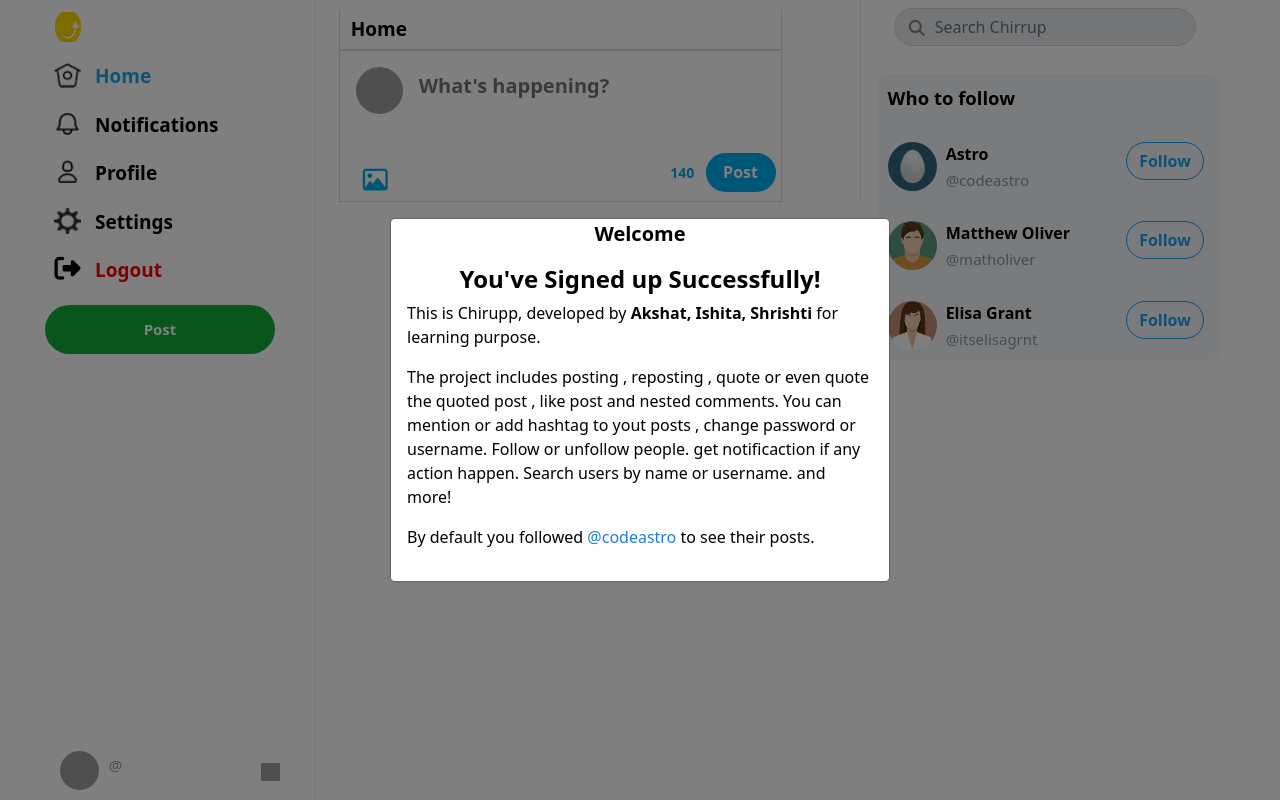
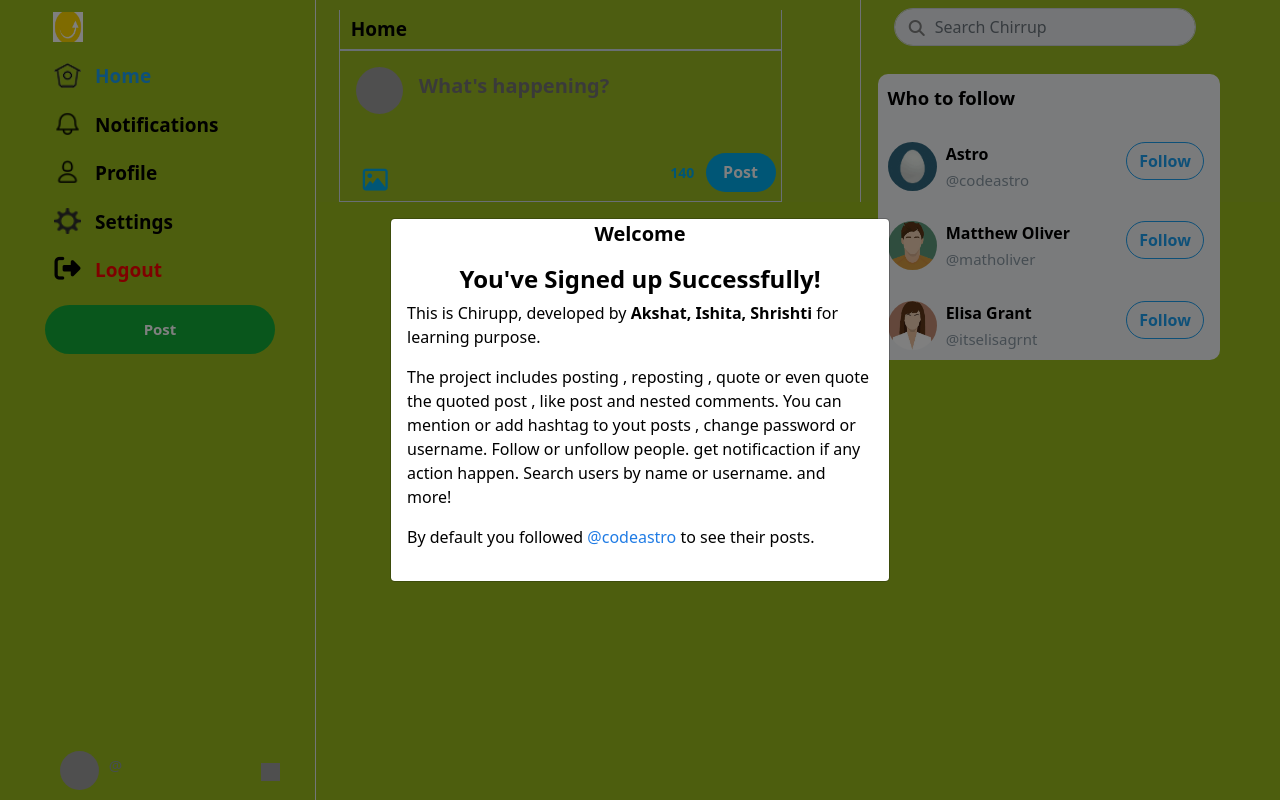
Before and after one commit to CRYPTOcoderAS/Chirrup, a PHP site: page /chirrup/home.php in a window 1280 px wide. Run offline with PHP 8.4, Linux system fonts and the light colour scheme; the visitor is signed in with stand-in values (Sample User, id 1); data comes from the database, SQL or seed files in the repository; data that the repository does not hold is empty; some libraries are stand-ins or nearby versions; some web fonts are replaced; grey boxes are pictures that could not be loaded.

Commit message:
:zap: Color Update

```diff
--- a/assets/css/hii.css
+++ b/assets/css/hii.css
@@ -20,7 +20,7 @@
   body {
 	font-family: system-ui, -apple-system, BlinkMacSystemFont, "Segoe UI", Roboto,
 	  Ubuntu, "Helvetica Neue", sans-serif;
-	background-color: #ffffff;
+	background-color: #fcfcfc;
 	color: rgb(0, 0, 0);
   }
 
@@ -33,7 +33,7 @@
 	position: fixed !important;
 	width: 276px !important;
 	height: 100%;
-	background-color: #ffffff !important;
+	background-color: #fcfcfc !important;
 	font-size: 19px !important;
 	border-right: 0.5px solid #e6ecf0 !important;
 	margin-left: 40px !important;
--- a/assets/css/home_style.css
+++ b/assets/css/home_style.css
@@ -20,7 +20,7 @@
   body {
 	font-family: system-ui, -apple-system, BlinkMacSystemFont, "Segoe UI", Roboto,
 	  Ubuntu, "Helvetica Neue", sans-serif;
-	background-color: #ffffff;
+	background-color: #9abd1c;
 	color: rgb(0, 0, 0);
   }
 
@@ -33,7 +33,7 @@
 	position: fixed !important;
 	width: 276px !important;
 	height: 100%;
-	background-color: #ffffff !important;
+	background-color: #9abd1c !important;
 	font-size: 19px !important;
 	border-right: 0.5px solid #e6ecf0 !important;
 	margin-left: 40px !important;
@@ -125,7 +125,7 @@
    #mine .grid-posts {
 	display: grid;
 	grid-template-columns: 64.8% auto;
-	background-color: rgb(255, 255, 255);
+	background-color: rgba(142, 151, 142, 0.048);
 	margin-left: 7%;
   }
   #mine .border-right {
--- a/profile.php
+++ b/profile.php
@@ -357,7 +357,7 @@
                      <ul class="nav nav-tabs justify-content-center mt-4" id="myTab" role="tablist">
                        <li class="nav-item">
                          <a class="nav-link active" id="home-tab" data-toggle="tab" href="#home" role="tab" aria-controls="home" aria-selected="true">
-                           Tweets</a>
+                           Posts</a>
                        </li>
                        <li class="nav-item">
                          <a class="nav-link" id="profile-tab" data-toggle="tab" href="#profile" role="tab" aria-controls="profile" aria-selected="false">
```
Also changed, not shown: assets/css/bootstrap.css.
